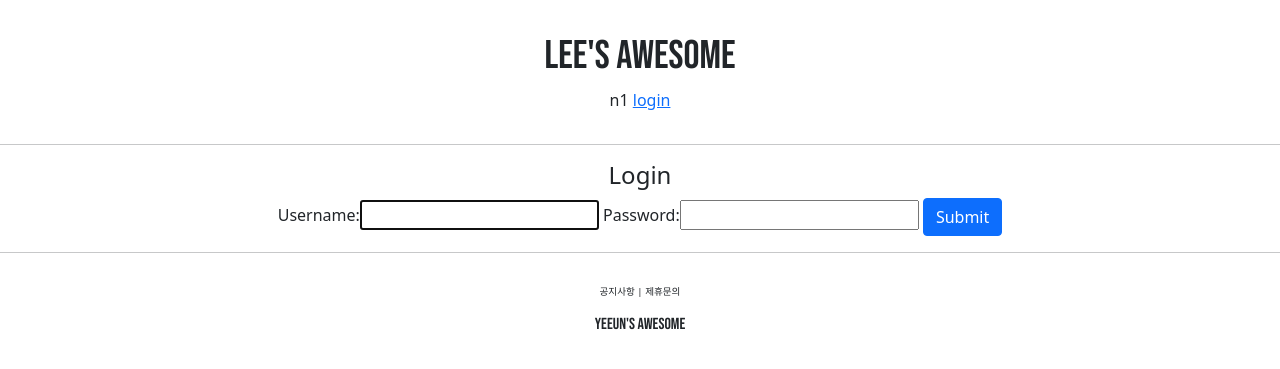
After one commit to synodical/pinterest-django, a Django app: page /account/login/ in a window 1280 px wide. The commit adds this page. Shown: the top 369 px of the page. Run offline with Django 3.2, Linux system fonts and the light colour scheme.

Commit message:
django course 22

```diff
--- /dev/null
+++ b/accountapp/templates/accountapp/login.html
@@ -0,0 +1,16 @@
+{% extends 'base.html' %}
+
+{% block content %}
+    <div style="text-align:center">
+        <div>
+            <h4>Login</h4>
+        </div>
+        <div>
+            <form action="" method="post">
+                {% csrf_token %}
+                {{ form }}
+                <input type="submit" class="btn btn-primary">
+            </form>
+        </div>
+    </div>
+{% endblock %}
--- a/accountapp/urls.py
+++ b/accountapp/urls.py
@@ -1,3 +1,4 @@
+from django.contrib.auth.views import LoginView, LogoutView
 from django.urls import path
 
 from accountapp.views import hello_world, AccountCreateView
@@ -7,5 +8,7 @@ app_name = "accountapp"
 
 urlpatterns = [
     path('hello_world/', hello_world, name='hello_world'),
+    path('login/', LoginView.as_view(template_name='accountapp/login.html'), name='login'),
+    path('logout/', LogoutView.as_view(), name='logout'),
     path('create/', AccountCreateView.as_view(), name='create'),
 ]
--- a/awesome/settings.py
+++ b/awesome/settings.py
@@ -13,6 +13,8 @@ https://docs.djangoproject.com/en/1.11/ref/settings/
 import os
 
 import environ
+from django.urls import reverse_lazy
+
 env = environ.Env(
     # set casting, default value
     DEBUG=(bool, False)
@@ -136,3 +138,6 @@ STATIC_ROOT = os.path.join(BASE_DIR, 'staticfiles')
 STATICFILES_DIRS = [
     os.path.join(BASE_DIR, 'static') ,
 ]
+
+LOGIN_REDIRECT_URL = reverse_lazy('accountapp:hello_world')
+LOGOUT_REDIRECT_URL = reverse_lazy('accountapp:login')
--- a/templates/header.html
+++ b/templates/header.html
@@ -6,6 +6,14 @@
 
         <div>
             <span>n1</span>
-            <span>n2</span>
+            {% if not user.is_authenticated %}
+            <a href="{% url 'accountapp:login' %}?next={{ request.path }}">
+                <span>login</span>
+            </a>
+            {% else %}
+            <a href="{% url 'accountapp:logout' %}?next={{ request.path }}">
+                <span>logout</span>
+            </a>
+            {% endif %}
         </div>
     </div>
```
